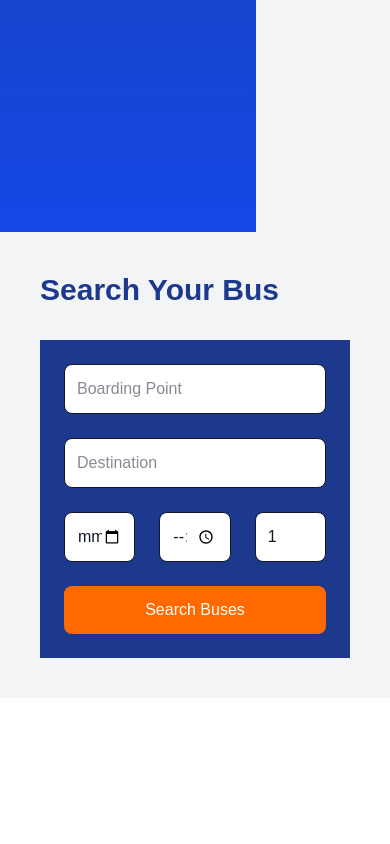
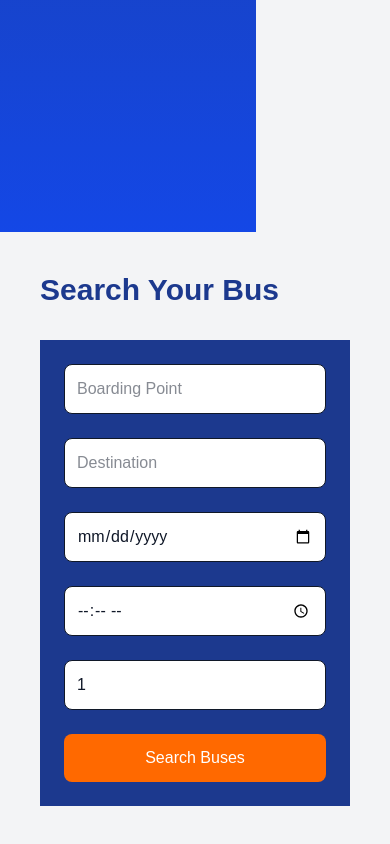
Before and after one commit to kishore-1506/rurban-hitch, a Next.js app: page /home in a window 390 px wide. Shown: the part 612-1456 px from the top of the page. Before the commit the page ends 1310 px from the top, so only its background shows below. Built offline with nearby package versions, Linux system fonts and the light colour scheme; no server answers; sample sign-in values are in the browser's storage.

Commit message:
adapt to phone

```diff
--- a/app/home/page.tsx
+++ b/app/home/page.tsx
@@ -73,7 +73,7 @@
             />
           </div>
 
-          <div className="grid grid-cols-3 gap-6">
+          <div className="grid grid-cols-1 md:grid-cols-3 gap-6">
             <input
               type="date"
               className="p-3 border rounded-lg bg-white text-gray-900"
```
